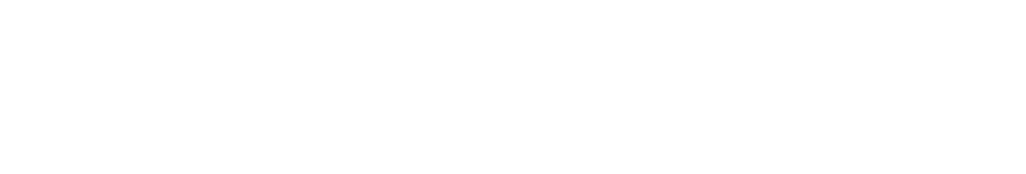
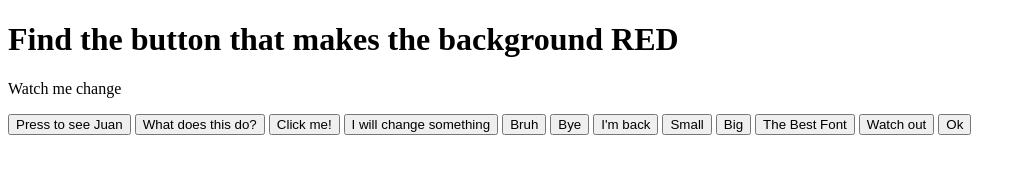
Before and after one commit to ZDietz28/buttons2020, a plain HTML site: page index.html in a window 1280 px wide. Shown: the whole page, without its empty margins (0-1026 px from the left). Drawn offline with Linux system fonts and the light colour scheme.

Commit message:
Update index.html

```diff
--- a/index.html
+++ b/index.html
@@ -9,6 +9,16 @@
     <meta name="author" content="ohiofi">
 
     <style>
+      img {
+        width: 500px;
+        margin-right: auto;
+        margin-left: auto;
+        display: block;
+      }
+      img.Juan {
+        display: none;
+      }
+
 
 
 
@@ -19,6 +29,21 @@
 
   </head>
   <body>
+    <h1 id="h1">Find the button that makes the background RED</h1>
+    <img class="Juan" id="img1" src="https://12-buttons-game.colegermaine.repl.co/Images/Juan.jpg" alt="Horse Juan">
+    <p id="p1">Watch me change</p>
+    <button type="button" onClick="displayJuan()">Press to see Juan</button>
+    <button type="button" onClick="changeBackRed()">What does this do?</button>
+    <button type="button" onClick="changeParagraph()">Click me!</button>
+    <button type="button" onClick="changeP1()">I will change something</button>
+    <button type="button" onClick="changeH1()">Bruh</button>
+    <button type="button" onClick="changeP2()">Bye</button>
+    <button type="button" onClick="changeP3()">I'm back</button>
+    <button type="button" onClick="sizeJuan()">Small</button>
+    <button type="button" onClick="sizeJuan2()">Big</button>
+    <button type="button" onClick="changeFontH1()">The Best Font</button>
+    <button type="button" onClick="higlightH1()">Watch out</button>
+    <button type="button" onClick="changeBackBlue()">Ok</button>
 
 
 
@@ -26,6 +51,42 @@
 
 
     <script>
+      function displayJuan() {
+      document.getElementById('img1').style.display='block';
+    }
+    function changeBackRed() {
+      document.body.style='background-color: Red';
+    }
+    function changeParagraph() {
+      document.getElementById("p1").innerHTML = "I changed";
+    }
+    function changeP1() {
+      document.getElementById('p1').style.color = 'orange';
+    }
+    function changeH1() {
+      document.getElementById('h1').style.color = 'brown';
+    }
+    function changeP2() {
+      document.getElementById('p1').style.display='none';
+    }
+    function changeP3() {
+      document.getElementById('p1').style.display='block';
+    }
+    function sizeJuan() {
+      document.getElementById('img1').style.width='50px';
+    }
+    function sizeJuan2() {
+      document.getElementById('img1').style.width='1000px';
+    }
+    function changeFontH1() {
+      document.getElementById('h1').style='font-family: Comic Sans MS, cursive, sans-serif';
+    }
+    function higlightH1() {
+      document.getElementById('h1').style='background-color: yellow; font-family: Comic Sans MS, cursive, sans-serif;';
+    }
+    function changeBackBlue() {
+      document.body.style='background-color: blue';
+    }
 
 
 
```
